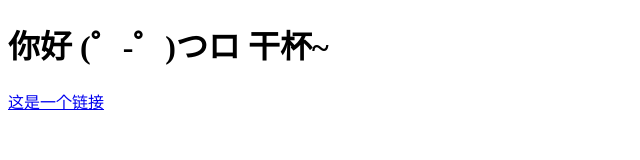
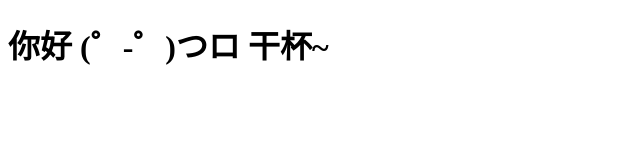
Before and after one commit to u7109/u7109.github.io, a plain HTML site: page index.html in a window 1280 px wide. Shown: the whole page, without its empty margins (0-640 px from the left). Drawn offline with Linux system fonts and the light colour scheme.

Commit message:
Update index.html

```diff
--- a/index.html
+++ b/index.html
@@ -6,6 +6,5 @@
 </head>
 <body>
     <h1>你好 (゜-゜)つロ 干杯~</h1>
-    <a href="https://www.runoob.com">这是一个链接</a>
 </body>
 </html>
```
